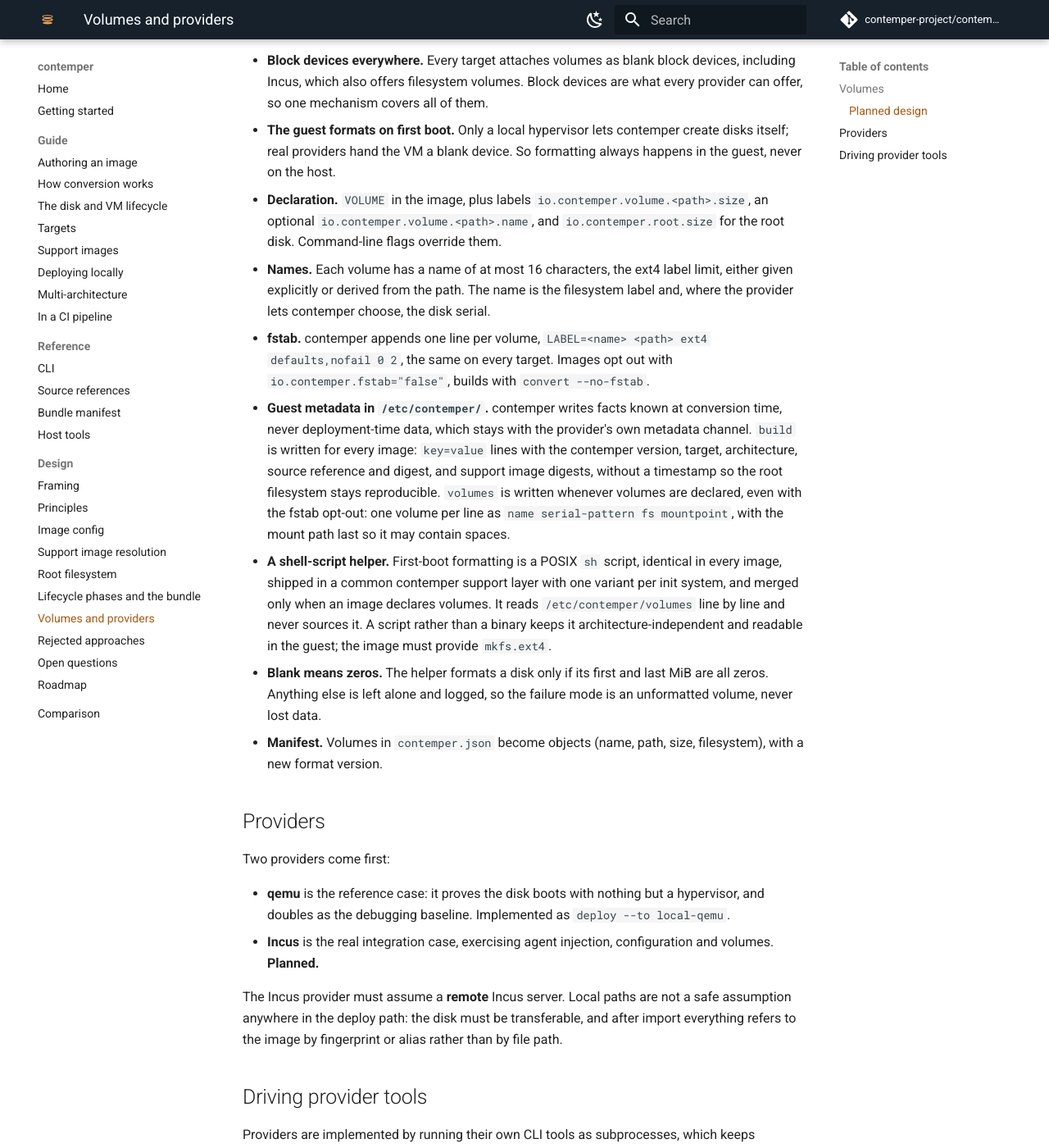
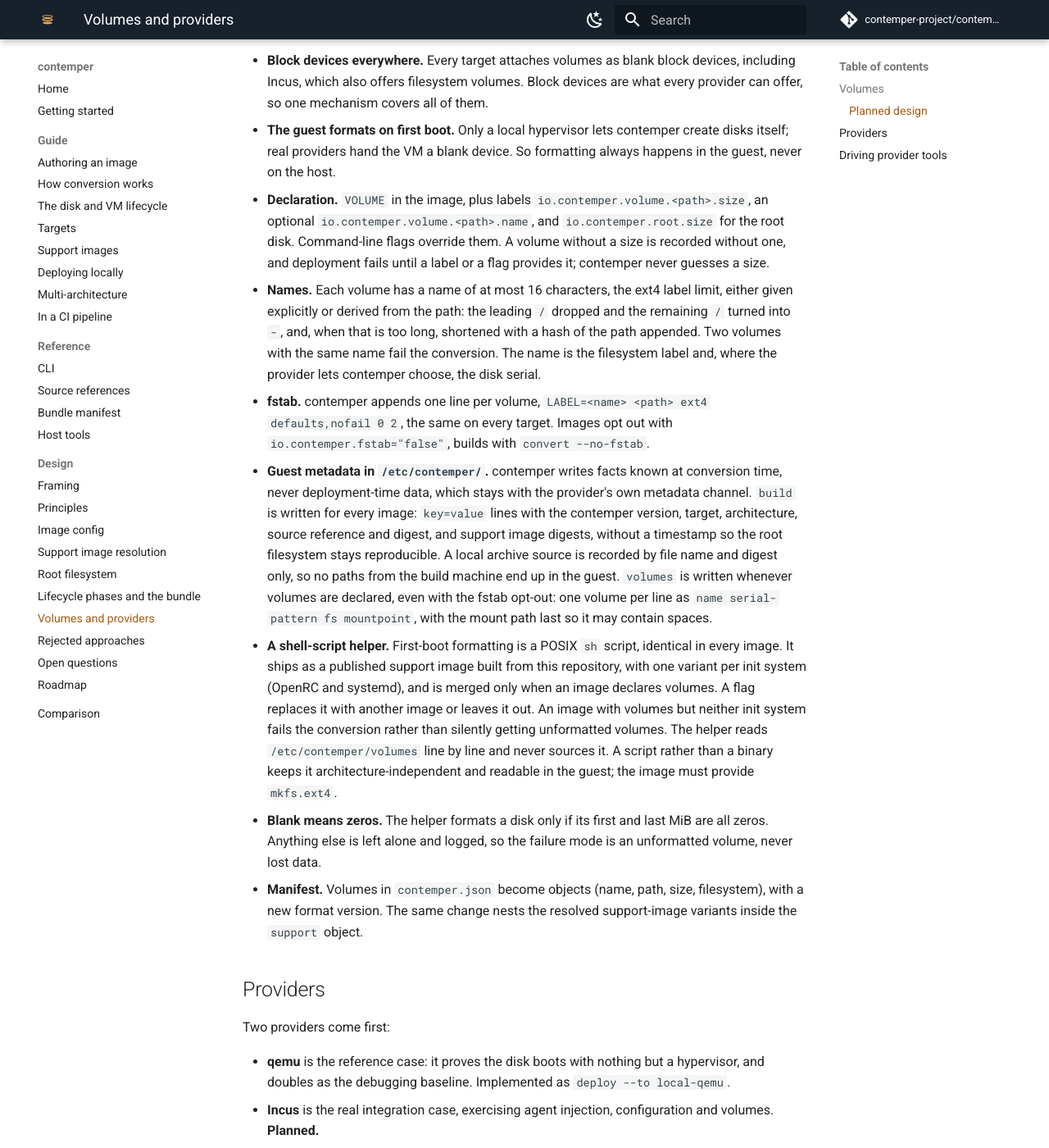
Before and after one commit to DarkressX/contemper, an MkDocs documentation site: the page built from docs/design/volumes-and-providers.md, in a window 1280 px wide and 1400 px high, scrolled down 484 px. Shown: the whole window at 82% size. Built offline with MkDocs 1.6.1 and Material for MkDocs 9.7.7, drawn with Linux system fonts in a browser that asks for light colours; comment, search, counter and statistics services are not loaded.

Commit message:
docs: settle volume sizing, naming and helper delivery
A volume without a size fails at deployment; derived names get a hash
suffix when too long; the helper ships as a published support image and
an image with volumes but no known init fails the conversion; local
sources are recorded without build-machine paths.

Co-Authored-By: Claude Opus 5.5 <noreply@anthropic.com>

```diff
--- a/docs/design/volumes-and-providers.md
+++ b/docs/design/volumes-and-providers.md
@@ -26,11 +26,16 @@ Volumes are the next milestone. The decisions so far:
 - **Declaration.** `VOLUME` in the image, plus labels
   `io.contemper.volume.<path>.size`, an optional
   `io.contemper.volume.<path>.name`, and `io.contemper.root.size` for
-  the root disk. Command-line flags override them.
+  the root disk. Command-line flags override them. A volume without a
+  size is recorded without one, and deployment fails until a label or a
+  flag provides it; contemper never guesses a size.
 - **Names.** Each volume has a name of at most 16 characters, the ext4
-  label limit, either given explicitly or derived from the path. The name
-  is the filesystem label and, where the provider lets contemper choose,
-  the disk serial.
+  label limit, either given explicitly or derived from the path: the
+  leading `/` dropped and the remaining `/` turned into `-`, and, when
+  that is too long, shortened with a hash of the path appended. Two
+  volumes with the same name fail the conversion. The name is the
+  filesystem label and, where the provider lets contemper choose, the
+  disk serial.
 - **fstab.** contemper appends one line per volume,
   `LABEL=<name> <path> ext4 defaults,nofail 0 2`, the same on every
   target. Images opt out with `io.contemper.fstab="false"`, builds with
@@ -40,22 +45,28 @@ Volumes are the next milestone. The decisions so far:
   provider's own metadata channel. `build` is written for every image:
   `key=value` lines with the contemper version, target, architecture,
   source reference and digest, and support image digests, without a
-  timestamp so the root filesystem stays reproducible. `volumes` is
+  timestamp so the root filesystem stays reproducible. A local archive
+  source is recorded by file name and digest only, so no paths from the
+  build machine end up in the guest. `volumes` is
   written whenever volumes are declared, even with the fstab opt-out:
   one volume per line as `name serial-pattern fs mountpoint`, with the
   mount path last so it may contain spaces.
 - **A shell-script helper.** First-boot formatting is a POSIX `sh`
-  script, identical in every image, shipped in a common contemper
-  support layer with one variant per init system, and merged only when
-  an image declares volumes. It reads `/etc/contemper/volumes` line by
-  line and never sources it. A script rather than a binary keeps it
-  architecture-independent and readable in the guest; the image must
-  provide `mkfs.ext4`.
+  script, identical in every image. It ships as a published support
+  image built from this repository, with one variant per init system
+  (OpenRC and systemd), and is merged only when an image declares
+  volumes. A flag replaces it with another image or leaves it out. An
+  image with volumes but neither init system fails the conversion
+  rather than silently getting unformatted volumes. The helper reads
+  `/etc/contemper/volumes` line by line and never sources it. A script
+  rather than a binary keeps it architecture-independent and readable
+  in the guest; the image must provide `mkfs.ext4`.
 - **Blank means zeros.** The helper formats a disk only if its first and
   last MiB are all zeros. Anything else is left alone and logged, so the
   failure mode is an unformatted volume, never lost data.
 - **Manifest.** Volumes in `contemper.json` become objects (name, path,
-  size, filesystem), with a new format version.
+  size, filesystem), with a new format version. The same change nests
+  the resolved support-image variants inside the `support` object.
 
 ## Providers
 
```
